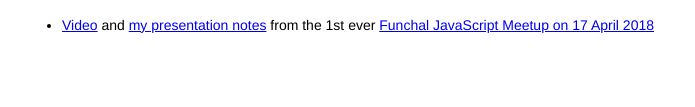
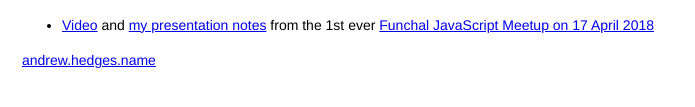
Before and after one commit to segdeha/segdeha.github.io, a plain HTML site: page index.html in a window 1280 px wide. Shown: the part 201-308 px from the top of the page, without its empty margins (0-695 px from the left). Drawn offline with Linux system fonts and the light colour scheme.

Commit message:
Add footer

```diff
--- a/index.html
+++ b/index.html
@@ -11,7 +11,10 @@
         </style>
     </head>
     <body>
+        <header>
             <h1>segdeha.github.io</h1>
+        </header>
+        <main>
             <h2>Demos</h2>
             <ul>
                 <li><a href="markdown-editor">Demo</a> of <a href="https://github.com/segdeha/markdown-editor">markdown-editor</a></li>
@@ -20,5 +23,11 @@
             <ul>
                 <li><a href="https://youtu.be/_zxZeT2tewA">Video</a> and <a href="https://github.com/segdeha/segdeha.github.io/blob/master/presentations/funchal-javascript-meetup.md">my presentation notes</a> from the 1st ever <a href="https://www.meetup.com/meetup-group-pzlplMHp/events/249349452/">Funchal JavaScript Meetup on 17 April 2018</a></li>
             </ul>
+        </main>
+        <footer>
+            <p>
+                <a href="https://andrew.hedges.name">andrew.hedges.name</a>
+            </p>
+        </footer>
     </body>
 </html>
```
Lines whose indentation alone changed are shown as unchanged.
